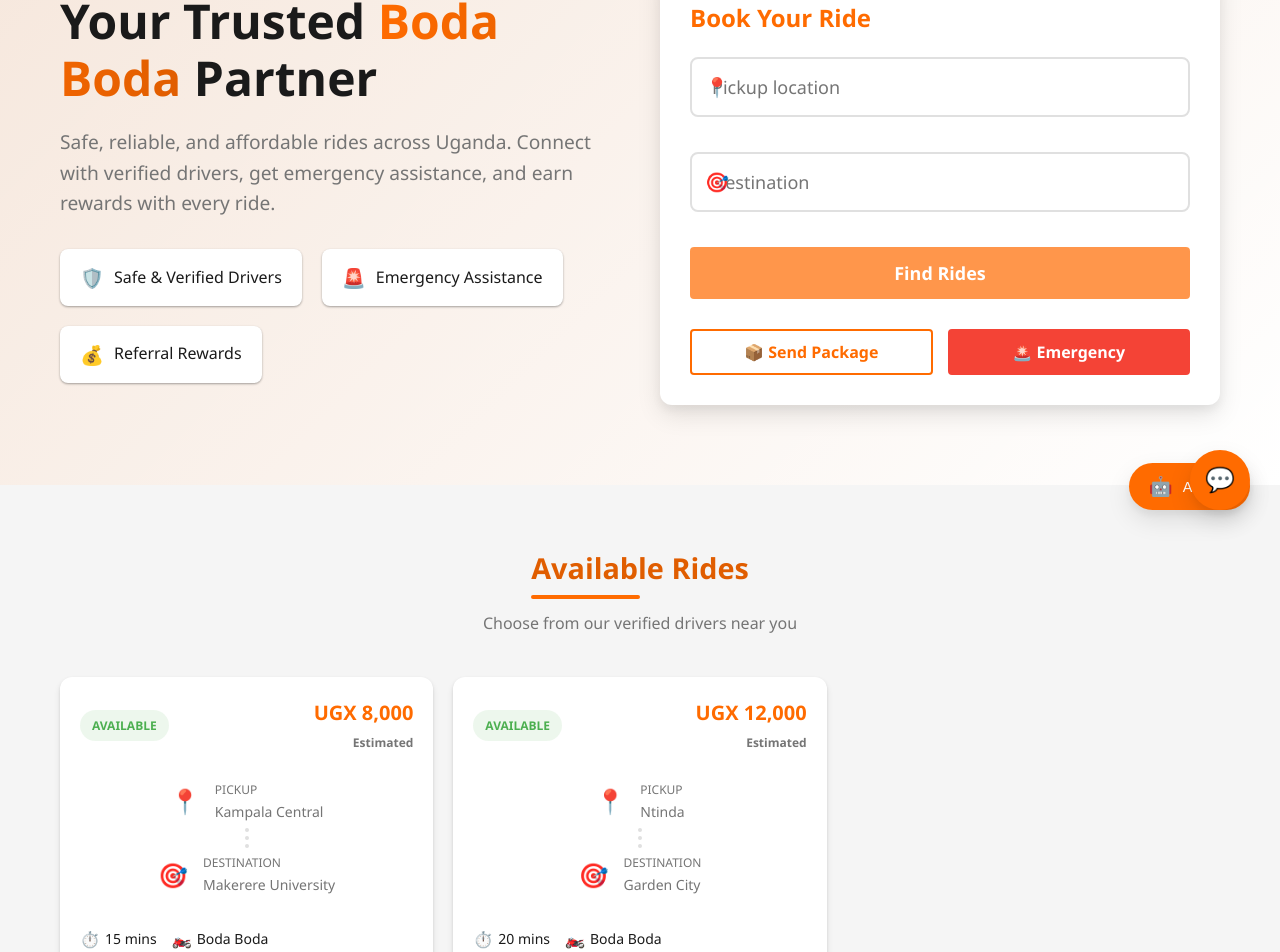
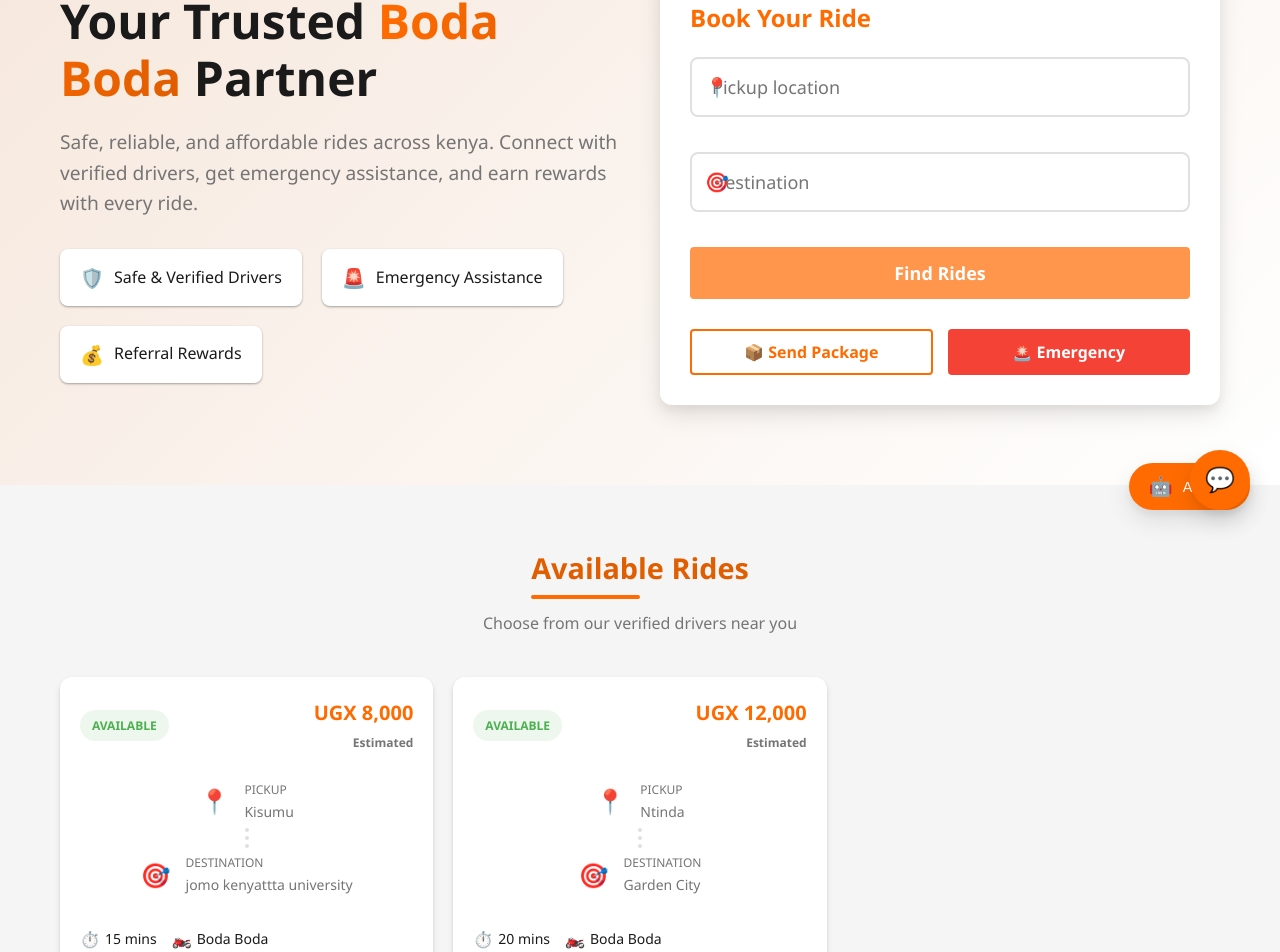
Before and after one commit to BOBWANDATI/BODA-TRUST, a React (Vite) app: page / in a window 1280 px wide. Shown: the part 260-1212 px from the top of the page. Built offline with nearby package versions, Linux system fonts and the light colour scheme.

Commit message:
Update Home.jsx

```diff
--- a/src/components/Home.jsx
+++ b/src/components/Home.jsx
@@ -11,8 +11,8 @@
   const availableRides = [
     {
       id: 1,
-      pickup: 'Kampala Central',
-      destination: 'Makerere University',
+      pickup: 'Kisumu',
+      destination: 'jomo kenyattta university',
       estimatedTime: 15,
       price: 8000,
       driverName: 'Moses Kato',
@@ -49,7 +49,7 @@
               Your Trusted <span className="text-gradient">Boda Boda</span> Partner
             </h1>
             <p className="hero-description">
-              Safe, reliable, and affordable rides across Uganda. Connect with verified drivers,
+              Safe, reliable, and affordable rides across kenya. Connect with verified drivers,
               get emergency assistance, and earn rewards with every ride.
             </p>
 
```
